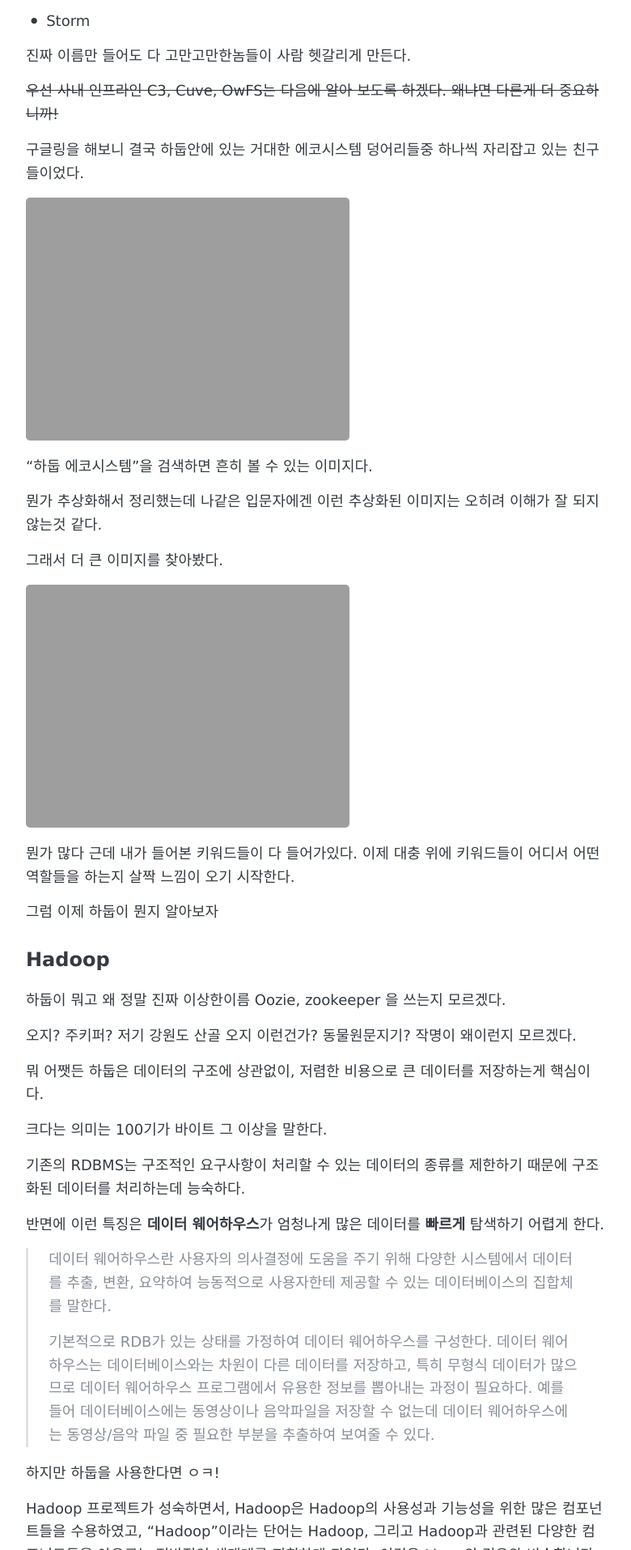
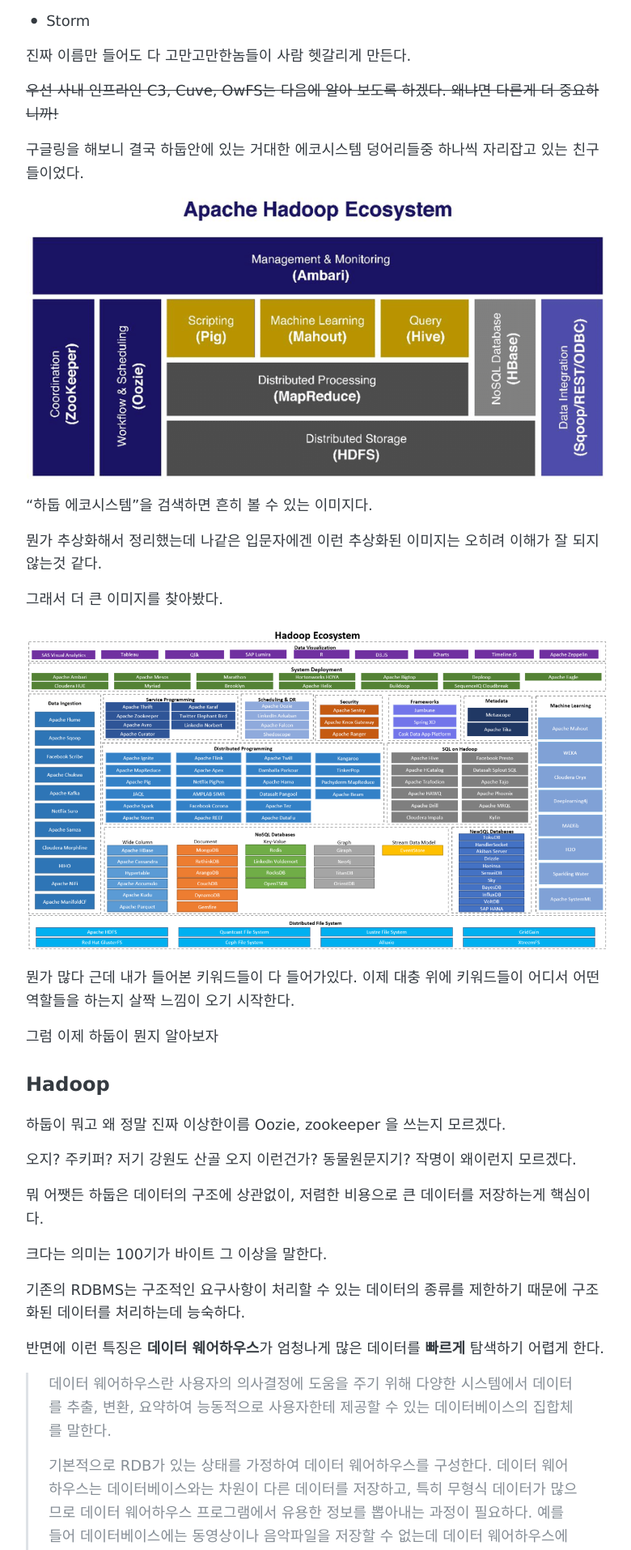
Before and after one commit to ManHyuk/ManHyuk.github.io, a Jekyll site: the page built from _posts/2020-02-08-hadoop-1.md, in a window 1280 px wide. Shown: the part 1385-3299 px from the top of the page at 81% size, without its empty margins (248-1028 px from the left). Built offline with Jekyll 4.4.1, drawn with Linux system fonts in a browser that asks for light colours; comment, search, counter and statistics services are not loaded.

Commit message:
edit img path

```diff
--- a/_posts/2020-02-08-hadoop-1.md
+++ b/_posts/2020-02-08-hadoop-1.md
@@ -74,7 +74,7 @@ keywords: ""
 
 
 
-![ecosystem-1]('/images/hadoop/ecosystem-1.png')
+![ecosystem-1](/images/hadoop/ecosystem-1.png)
 
 
 
@@ -88,7 +88,7 @@ keywords: ""
 
 
 
-![ecosystem-2]('/images/hadoop/ecosystem-2.png')
+![ecosystem-2](/images/hadoop/ecosystem-2.png)
 
 
 
```
